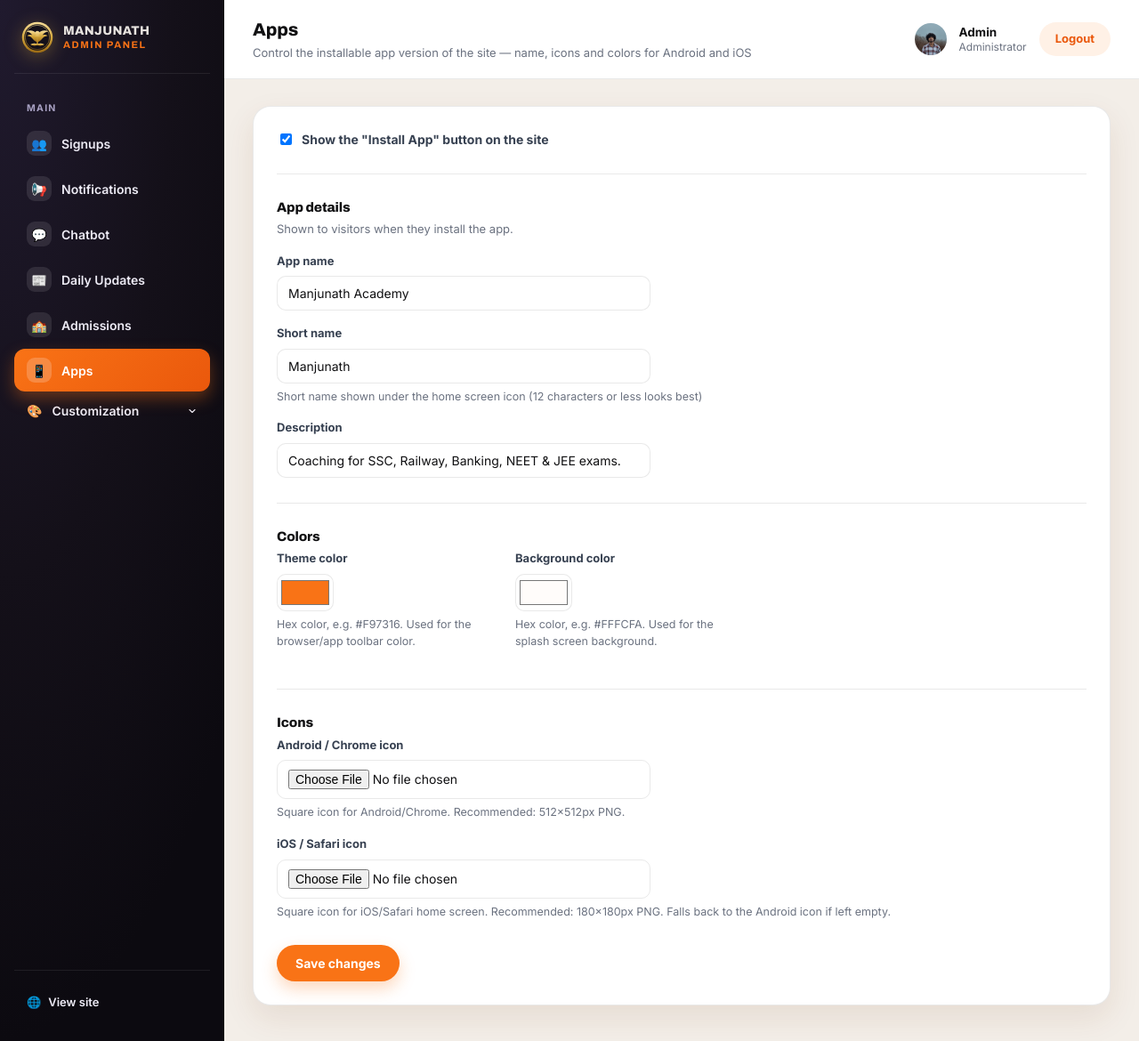
After one commit to n57184322-hue/manjunathacademy, a Django app: page /panel/apps/ in a window 1280 px wide. The commit adds this page. Shown: the whole page at 89% size. Run offline with Django 5.2, Linux system fonts and the light colour scheme; a user stored in the database is signed in; data comes from the database, SQL or seed files in the repository; both versions use the stored data as it was after the commit.

Commit message:
Add PWA support: admin-manageable Apps settings, manifest/service worker, and an Install App button

```diff
--- a/myapp/context_processors.py
+++ b/myapp/context_processors.py
@@ -1,4 +1,4 @@
-from .models import ChatbotQuestion, ChatbotSettings, DailyUpdateCard, HeroSection, Notification, SiteSettings
+from .models import ChatbotQuestion, ChatbotSettings, DailyUpdateCard, HeroSection, Notification, PWASettings, SiteSettings
 
 
 def site_settings(request):
@@ -10,4 +10,5 @@ def site_settings(request):
         'hero': HeroSection.load(),
         'daily_current_card': DailyUpdateCard.load(DailyUpdateCard.CURRENT_AFFAIRS),
         'daily_news_card': DailyUpdateCard.load(DailyUpdateCard.DAILY_NEWS),
+        'pwa_settings': PWASettings.load(),
     }
--- a/myapp/forms.py
+++ b/myapp/forms.py
@@ -11,6 +11,7 @@ from .models import (
     DailyUpdatePost,
     HeroSection,
     Notification,
+    PWASettings,
     SiteSettings,
 )
 
@@ -223,3 +224,18 @@ class AdmissionRegistrationForm(forms.ModelForm):
     class Meta:
         model = AdmissionRegistration
         fields = ('name', 'phone', 'course', 'preferred_batch')
+
+
+class PWASettingsForm(forms.ModelForm):
+    class Meta:
+        model = PWASettings
+        fields = (
+            'is_enabled',
+            'app_name', 'short_name', 'description',
+            'theme_color', 'background_color',
+            'android_icon', 'ios_icon',
+        )
+        widgets = {
+            'theme_color': forms.TextInput(attrs={'type': 'color'}),
+            'background_color': forms.TextInput(attrs={'type': 'color'}),
+        }
--- a/myapp/models.py
+++ b/myapp/models.py
@@ -353,3 +353,37 @@ class AdmissionRegistration(models.Model):
 
     def __str__(self):
         return f'{self.name} — {self.course}'
+
+
+class PWASettings(models.Model):
+    is_enabled = models.BooleanField(default=True, help_text='Show the "Install App" button on the site')
+    app_name = models.CharField(max_length=100, blank=True, default='Manjunath Academy', help_text='Full app name shown during install')
+    short_name = models.CharField(max_length=30, blank=True, default='Manjunath', help_text='Short name shown under the home screen icon (12 characters or less looks best)')
+    description = models.CharField(max_length=200, blank=True, default='Coaching for SSC, Railway, Banking, NEET & JEE exams.')
+    theme_color = models.CharField(max_length=7, blank=True, default='#F97316', help_text='Hex color, e.g. #F97316. Used for the browser/app toolbar color.')
+    background_color = models.CharField(max_length=7, blank=True, default='#FFFCFA', help_text='Hex color, e.g. #FFFCFA. Used for the splash screen background.')
+    android_icon = models.ImageField(upload_to='pwa/', blank=True, null=True, help_text='Square icon for Android/Chrome. Recommended: 512×512px PNG.')
+    ios_icon = models.ImageField(upload_to='pwa/', blank=True, null=True, help_text='Square icon for iOS/Safari home screen. Recommended: 180×180px PNG. Falls back to the Android icon if left empty.')
+
+    class Meta:
+        verbose_name = 'App (PWA) settings'
+        verbose_name_plural = 'App (PWA) settings'
+
+    def save(self, *args, **kwargs):
+        self.pk = 1
+        super().save(*args, **kwargs)
+
+    def delete(self, *args, **kwargs):
+        pass
+
+    @classmethod
+    def load(cls):
+        obj, _ = cls.objects.get_or_create(pk=1)
+        return obj
+
+    @property
+    def effective_ios_icon(self):
+        return self.ios_icon or self.android_icon
+
+    def __str__(self):
+        return 'App (PWA) settings'
--- a/myapp/templates/myapp/panel/base.html
+++ b/myapp/templates/myapp/panel/base.html
@@ -256,6 +256,10 @@ table.panel-table tbody tr:hover{background:#FFF8F2}
         <span class="panel-nav-ico">🏫</span> Admissions
       </a>
 
+      <a class="{% block nav_pwa %}{% endblock %}" href="{% url 'panel_pwa_settings' %}">
+        <span class="panel-nav-ico">📱</span> Apps
+      </a>
+
       <div class="panel-nav-group {% block nav_customization_open %}{% endblock %}" id="navCustomizationGroup">
         <button type="button" class="panel-nav-group-toggle {% block nav_customization %}{% endblock %}" id="navCustomizationToggle">
           <span class="panel-nav-ico">🎨</span> Customization
--- /dev/null
+++ b/myapp/templates/myapp/panel/pwa_settings.html
@@ -0,0 +1,96 @@
+{% extends "myapp/panel/base.html" %}
+
+{% block title %}Apps{% endblock %}
+{% block page_title %}Apps{% endblock %}
+{% block page_sub %}Control the installable app version of the site — name, icons and colors for Android and iOS{% endblock %}
+{% block nav_pwa %}is-active{% endblock %}
+
+{% block extra_style %}
+.custom-section{margin-bottom:28px}
+.custom-section:last-child{margin-bottom:0}
+.custom-section h3{font-size:15px;font-weight:800;margin:0 0 4px}
+.custom-section-sub{font-size:13px;color:var(--muted);margin:0 0 16px}
+.custom-help{font-size:12.5px;color:var(--muted);margin:6px 0 0}
+.custom-preview{display:flex;align-items:center;gap:14px;margin-top:12px;padding:14px;background:#FAFAF9;border:1px dashed var(--line);border-radius:12px}
+.custom-preview img{width:64px;height:64px;border-radius:14px;object-fit:cover;display:block}
+.custom-preview-label{font-size:12.5px;color:var(--muted)}
+.custom-divider{border:0;border-top:1px solid var(--line);margin:26px 0}
+.custom-field{margin-bottom:16px}
+.custom-field:last-child{margin-bottom:0}
+.custom-field label{display:block;font-size:13px;font-weight:700;color:#374151;margin-bottom:7px}
+.custom-field input[type="file"],.custom-field input[type="text"]{
+  border:1px solid var(--line);border-radius:10px;padding:10px 12px;font-size:14px;font-family:inherit;
+  color:var(--ink);width:100%;max-width:420px;
+}
+.custom-field input[type="color"]{
+  width:64px;height:42px;border:1px solid var(--line);border-radius:10px;padding:2px;cursor:pointer;background:#fff;
+}
+.custom-field input:focus{outline:2px solid var(--orange);outline-offset:1px}
+.custom-row{display:grid;grid-template-columns:1fr 1fr;gap:16px;max-width:520px}
+.panel-form-check{display:flex;align-items:center;gap:8px;font-size:14px;font-weight:700;color:#374151}
+@media (max-width:560px){.custom-row{grid-template-columns:1fr}}
+{% endblock %}
+
+{% block content %}
+<div class="panel-card">
+  {% if messages %}
+    {% for message in messages %}<p class="panel-alert">{{ message }}</p>{% endfor %}
+  {% endif %}
+
+  <form method="post" enctype="multipart/form-data" novalidate>
+    {% csrf_token %}
+
+    <div class="custom-section">
+      <label class="panel-form-check">{{ form.is_enabled }} Show the "Install App" button on the site</label>
+    </div>
+
+    <hr class="custom-divider">
+
+    <div class="custom-section">
+      <h3>App details</h3>
+      <p class="custom-section-sub">Shown to visitors when they install the app.</p>
+      <div class="custom-field"><label>App name</label>{{ form.app_name }}</div>
+      <div class="custom-field"><label>Short name</label>{{ form.short_name }}<p class="custom-help">{{ form.short_name.help_text }}</p></div>
+      <div class="custom-field"><label>Description</label>{{ form.description }}</div>
+    </div>
+
+    <hr class="custom-divider">
+
+    <div class="custom-section">
+      <h3>Colors</h3>
+      <div class="custom-row">
+        <div class="custom-field"><label>Theme color</label>{{ form.theme_color }}<p class="custom-help">{{ form.theme_color.help_text }}</p></div>
+        <div class="custom-field"><label>Background color</label>{{ form.background_color }}<p class="custom-help">{{ form.background_color.help_text }}</p></div>
+      </div>
+    </div>
+
+    <hr class="custom-divider">
+
+    <div class="custom-section">
+      <h3>Icons</h3>
+      <div class="custom-field">
+        <label>Android / Chrome icon</label>
+        {{ form.android_icon }}
+        <p class="custom-help">{{ form.android_icon.help_text }}</p>
+        {% if form.android_icon.errors %}<ul class="panel-errors">{% for e in form.android_icon.errors %}<li>{{ e }}</li>{% endfor %}</ul>{% endif %}
+        {% if pwa.android_icon %}
+          <div class="custom-preview"><img src="{{ pwa.android_icon.url }}" alt=""><span class="custom-preview-label">Current icon</span></div>
+        {% endif %}
+      </div>
+      <div class="custom-field">
+        <label>iOS / Safari icon</label>
+        {{ form.ios_icon }}
+        <p class="custom-help">{{ form.ios_icon.help_text }}</p>
+        {% if form.ios_icon.errors %}<ul class="panel-errors">{% for e in form.ios_icon.errors %}<li>{{ e }}</li>{% endfor %}</ul>{% endif %}
+        {% if pwa.ios_icon %}
+          <div class="custom-preview"><img src="{{ pwa.ios_icon.url }}" alt=""><span class="custom-preview-label">Current icon</span></div>
+        {% endif %}
+      </div>
+    </div>
+
+    <div class="panel-form-actions" style="margin-top:24px">
+      <button type="submit" class="btn btn-primary">Save changes</button>
+    </div>
+  </form>
+</div>
+{% endblock %}
--- a/myapp/urls.py
+++ b/myapp/urls.py
@@ -12,6 +12,8 @@ urlpatterns = [
     path('current-affairs/', views.daily_updates_page, {'category': 'current_affairs'}, name='current_affairs_page'),
     path('daily-news/', views.daily_updates_page, {'category': 'daily_news'}, name='daily_news_page'),
     path('admission/register/', views.admission_register, name='admission_register'),
+    path('manifest.json', views.pwa_manifest, name='pwa_manifest'),
+    path('sw.js', views.service_worker, name='service_worker'),
     path('panel/', views.panel_signups, name='panel_signups'),
     path('panel/signups/add/', views.panel_signup_add, name='panel_signup_add'),
     path('panel/customization/navbar/', views.panel_navbar_customization, name='panel_navbar_customization'),
@@ -34,4 +36,5 @@ urlpatterns = [
     path('panel/daily-updates/posts/<int:pk>/delete/', views.panel_daily_post_delete, name='panel_daily_post_delete'),
     path('panel/admissions/', views.panel_admissions, name='panel_admissions'),
     path('panel/admissions/<int:pk>/delete/', views.panel_admission_delete, name='panel_admission_delete'),
+    path('panel/apps/', views.panel_pwa_settings, name='panel_pwa_settings'),
 ]
--- a/myapp/views.py
+++ b/myapp/views.py
@@ -2,7 +2,7 @@ from django.contrib.auth import login as auth_login, logout as auth_logout
 from django.contrib.auth.decorators import login_required, user_passes_test
 from django.contrib.auth.views import LoginView, PasswordChangeView
 from django.contrib import messages
-from django.http import Http404, JsonResponse
+from django.http import Http404, HttpResponse, JsonResponse
 from django.shortcuts import get_object_or_404, redirect, render
 from django.urls import reverse_lazy
 from django.utils import timezone
@@ -19,6 +19,7 @@ from .forms import (
     HeroSectionForm,
     NavbarCustomizationForm,
     NotificationForm,
+    PWASettingsForm,
     SignupForm,
 )
 from .models import (
@@ -31,6 +32,7 @@ from .models import (
     DailyUpdatePost,
     HeroSection,
     Notification,
+    PWASettings,
     SiteSettings,
 )
 
@@ -38,6 +40,37 @@ from .models import (
 def index(request):
     banner_slides = BannerSlide.objects.filter(is_active=True)
     return render(request, 'myapp/index.html', {'banner_slides': banner_slides})
+
+
+def pwa_manifest(request):
+    pwa = PWASettings.load()
+    icons = []
+    if pwa.android_icon:
+        icons.append({'src': pwa.android_icon.url, 'sizes': '192x192', 'type': 'image/png', 'purpose': 'any maskable'})
+        icons.append({'src': pwa.android_icon.url, 'sizes': '512x512', 'type': 'image/png', 'purpose': 'any maskable'})
+
+    return JsonResponse({
+        'name': pwa.app_name,
+        'short_name': pwa.short_name,
+        'description': pwa.description,
+        'start_url': '/',
+        'scope': '/',
+        'display': 'standalone',
+        'background_color': pwa.background_color,
+        'theme_color': pwa.theme_color,
+        'icons': icons,
+    })
+
+
+def service_worker(request):
+    js = (
+        "self.addEventListener('install', function (e) { self.skipWaiting(); });\n"
+        "self.addEventListener('activate', function (e) { self.clients.claim(); });\n"
+        "self.addEventListener('fetch', function (e) {\n"
+        "  e.respondWith(fetch(e.request).catch(function () { return caches.match(e.request); }));\n"
+        "});\n"
+    )
+    return HttpResponse(js, content_type='application/javascript')
 
 
 def daily_updates_page(request, category):
@@ -439,3 +472,19 @@ def panel_admission_delete(request, pk):
         registration.delete()
         messages.success(request, 'Registration deleted.')
     return redirect('panel_admissions')
+
+
+@login_required(login_url='login')
+@user_passes_test(_is_staff, login_url='login')
+def panel_pwa_settings(request):
+    pwa = PWASettings.load()
+    if request.method == 'POST':
+        form = PWASettingsForm(request.POST, request.FILES, instance=pwa)
+        if form.is_valid():
+            form.save()
+            messages.success(request, 'App settings saved.')
+            return redirect('panel_pwa_settings')
+    else:
+        form = PWASettingsForm(instance=pwa)
+
+    return render(request, 'myapp/panel/pwa_settings.html', {'form': form, 'pwa': pwa})
```
Also changed, not shown: myapp/templates/myapp/base.html (+95 -0 lines), db.sqlite3, myapp/migrations/0015_pwasettings.py (added).
